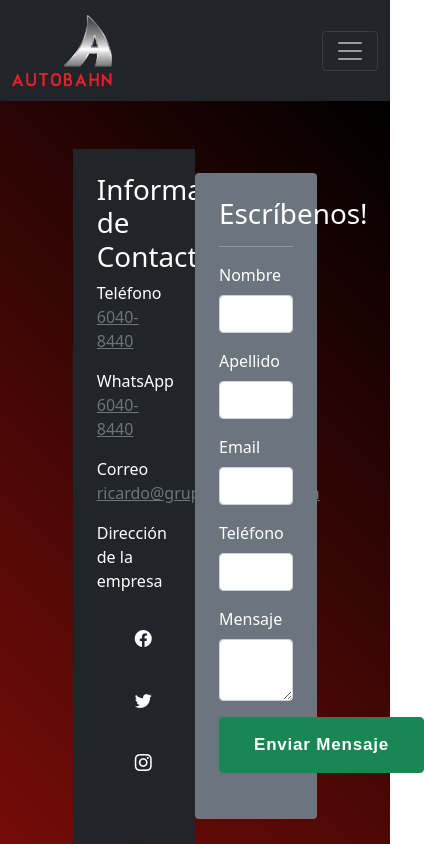
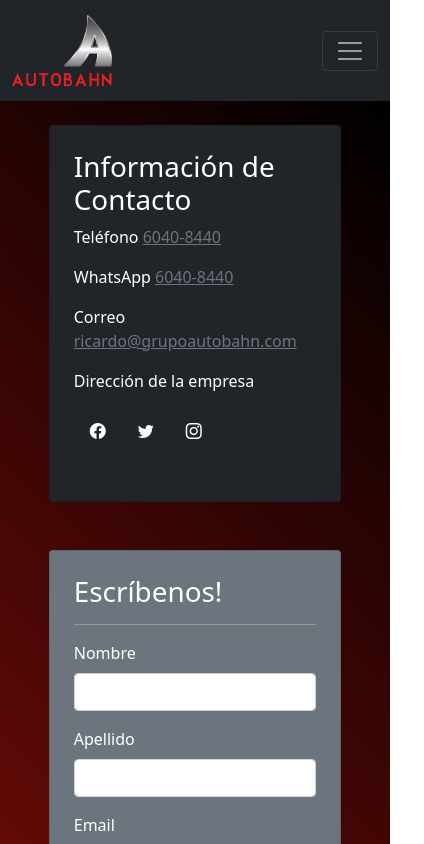
Before and after one commit to Rdani2005/autobahn, a React (Create React App) app: page /contacto in a window 390 px wide. Shown: the top 844 px of the page, 424 px wide, since content can reach past the window. Built offline with nearby package versions, Linux system fonts and the light colour scheme.

Commit message:
Responsive design with bootstrap 5

```diff
--- a/src/components/Cards.js
+++ b/src/components/Cards.js
@@ -2,7 +2,7 @@ import React from 'react';
 
 const Cards = (props) => {
     return (
-        <div className=" mh-75  card bg-dark text-white col-6 col-sm-3 align-self-center mx-4 my-4 ">
+        <div className="mh-75  card bg-dark text-white col-6 col-md-3 align-self-center mx-4 my-4 ">
             <img src={props.imagen} alt="" className="card-img-top my-4 mx-auto w-75" />
             <div className="card-body">
                 <h5 className="card-title text-center">
--- a/src/components/ContactForm.js
+++ b/src/components/ContactForm.js
@@ -2,10 +2,9 @@ import React from 'react';
 
 const ContactForm = () => {
     return (
-        <div className="my-5 mx-auto w-75">
         <div className="container">
-                <div className="row justify-content-center">
-                    <div className="bg-dark text-white col-6 col-md-6 p-4">
+            <div className="row justify-content-center align-items-center">
+                <div className="card mx-4 my-4 bg-dark text-white col-6 col-md-6 p-4 w-75">
                     <h1>Información de Contacto</h1>
                     <p>Teléfono <a className="link-secondary" href="tel:+50660408440">6040-8440</a></p>
                     <p>WhatsApp <a className="link-secondary" href="https://wa.me/50660408440?text=Hola!,%20Estoy%20interesado%20en%20hacer%20Negocios%20Contigo!!!">6040-8440</a></p>
@@ -16,9 +15,10 @@ const ContactForm = () => {
                         <a className="btn btn-primary btn-floating m-1 btn-media " href="https://twitter.com/rdani2005" role="button"><i className="bi bi-twitter"></i></a>
                         <a className="btn btn-primary btn-floating m-1 btn-media " href="https://www.instagram.com/rdani2005/" role="button"><i className="bi bi-instagram"></i></a>
                     </section>
+                </div>
 
-                    </div>
-                    <form action="" className="col-6 col-md-6 bg-secondary my-4 p-4 rounded text-white">
+
+                <form action="" className="card mx-4 my-4 col-6 col-md-6 bg-secondary p-4 rounded text-white w-75">
                     <div className="col-md-12">
                         <h1>Escríbenos!</h1>
                         <hr />
@@ -53,7 +53,7 @@ const ContactForm = () => {
                 </form>
             </div>
         </div>
-        </div>
+
     );
 };
 
--- a/src/components/Footer.js
+++ b/src/components/Footer.js
@@ -13,7 +13,7 @@ const Footer = () => {
                     </section>
                 </div>
                 <div className="text-center p-3" >
-                    © 2022 Copyright Autobahn Costa Rica ©
+                    © 2022 Copyright Autobahn Costa Rica
                 </div>
 
         </footer>
--- a/src/components/main-page/Imports.js
+++ b/src/components/main-page/Imports.js
@@ -7,16 +7,16 @@ import '../../css/button.css'
 // ------------------ React Component --------------------------
 const Imports = () => {
     return (
-        <section className="vh-100 w-100 third">
+        <section className="min-vh-100 w-100 third">
             <div className="container">
                 <div className="row">
                     <div className="col-sm-6"></div>
-                    <div className="col-sm-6 my-4">
-                        <h1 className="mt-4 text-uppercase text-center display-1">
+                    <div className="col-md-6 my-4">
+                        <h1 className="mt-4 text-uppercase display-4">
                             Importaciones
                         </h1>
                         <hr />
-                        <p className="mt-4 text-justify h3">Actualmente Nos encargamos de importar nuestros repuestos de grandes marcas comerciales para el mejor mantenimiento a nuestros vehiculos, y asi darle una mejor experiencia al cliente.</p>
+                        <p className="mt-4 text-justify h2">Actualmente Nos encargamos de importar nuestros repuestos de grandes marcas comerciales para el mejor mantenimiento a nuestros vehiculos, y asi darle una mejor experiencia al cliente.</p>
                         <Link to="/distribuidor" className="btn draw-border">
                             Ve nuestras importaciones!
                         </Link>
--- a/src/components/main-page/Vehicles.js
+++ b/src/components/main-page/Vehicles.js
@@ -7,7 +7,7 @@ import '../../css/button.css'
 // ------------------ React Component --------------------------
 const Vehicles = () => {
     return (
-        <section className="vh-100 w-100 second">
+        <section className="min-vh-100 w-100 second">
             <div className="container">
                 <div className="row">
                     <div className="col-sm-6 my-4">
--- a/src/components/main-page/WelcomeSection.js
+++ b/src/components/main-page/WelcomeSection.js
@@ -5,7 +5,7 @@ import React from 'react';
 const WelcomeSection = () => {
       let logo = require('../../images/autobahn-logo.png');
     return (
-        <section className="vh-100 beggining">
+        <section className="min-vh-100 beggining">
             <div className="container">
                 <div className="row">
                     <div className="col-sm-6 my-4">
--- a/src/css/button.css
+++ b/src/css/button.css
@@ -49,14 +49,6 @@
   transition-delay: 0s, 0.25s, 0s;
 }
 
-.btn {
-  cursor: pointer;
-  line-height: 1.5;
-  font: 700 17px "Roboto Slab", sans-serif;
-  padding: 1em 2em;
-  letter-spacing: 0.05rem;
-}
-
 .btn:focus {
   outline: 2px dotted #55d7dc;
 }
--- a/src/views/ContactPage.js
+++ b/src/views/ContactPage.js
@@ -2,7 +2,7 @@ import React from 'react';
 import ContactForm from '../components/ContactForm';
 const ContactPage = () => {
     return (
-        <main className="vh-100 bg-6">
+        <main className="min-vh-100 bg-6">
             <div className="container">
                 <div className="row justify-content-start">
                     <ContactForm />
--- a/src/views/VehiclesParts.js
+++ b/src/views/VehiclesParts.js
@@ -10,7 +10,7 @@ const VehiclesParts = () => {
 
     return (
         <main>
-            <section className="vh-100 bg-4" >
+            <section className="min-vh-100 bg-4" >
                 <div className="container">
                     <div className="row">
                         <div className="col-sm-6 my-4">
@@ -41,7 +41,7 @@ const VehiclesParts = () => {
                     </div>
                 </div>
             </section>
-            <section className="vh-50 bg-dark text-white">
+            <section className="min-vh-50 bg-dark text-white">
                 <h1 className="display-1 text-center text-uppercase">
                     Contacto
                 </h1>
```
Lines whose indentation alone changed are shown as unchanged.
